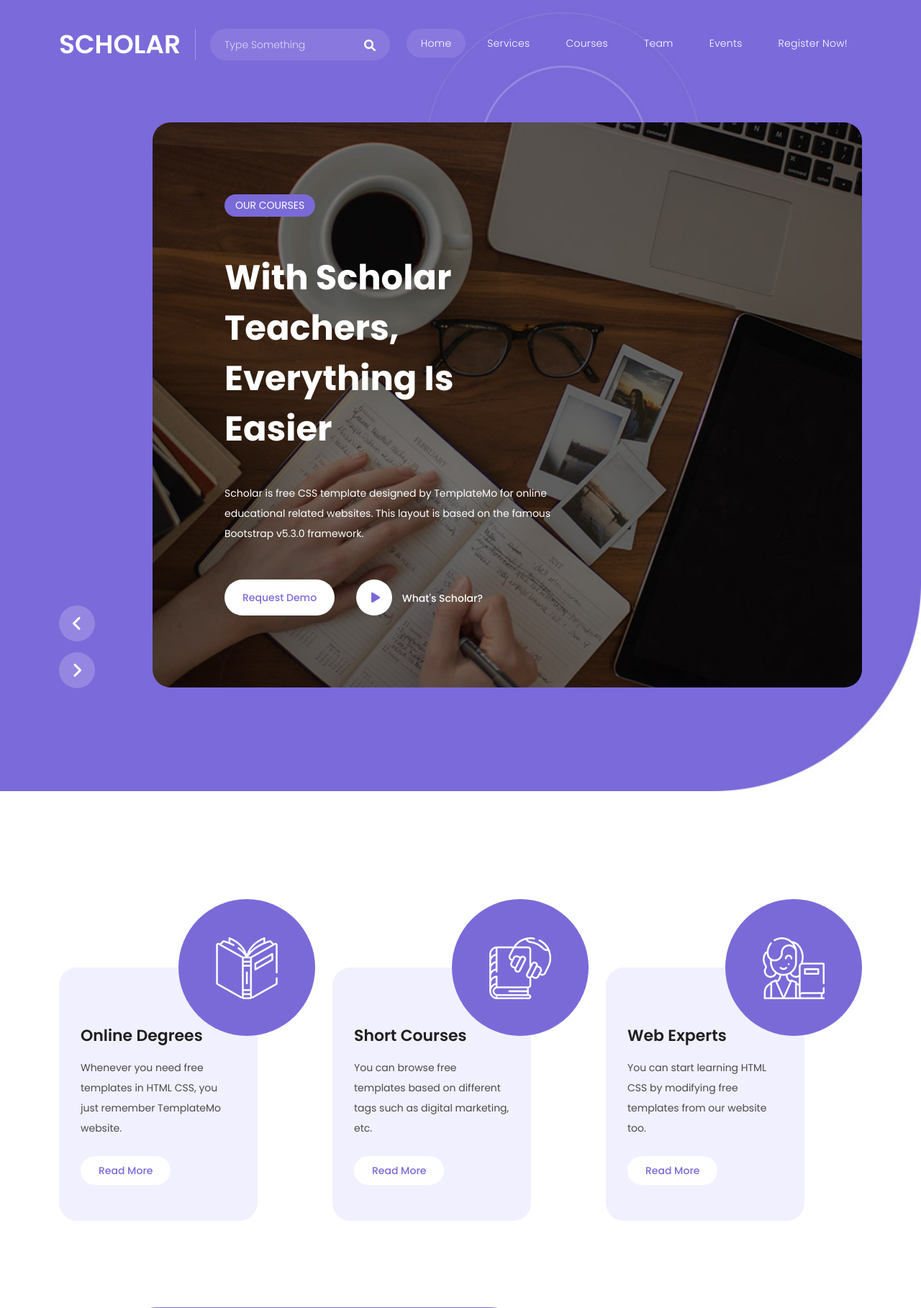
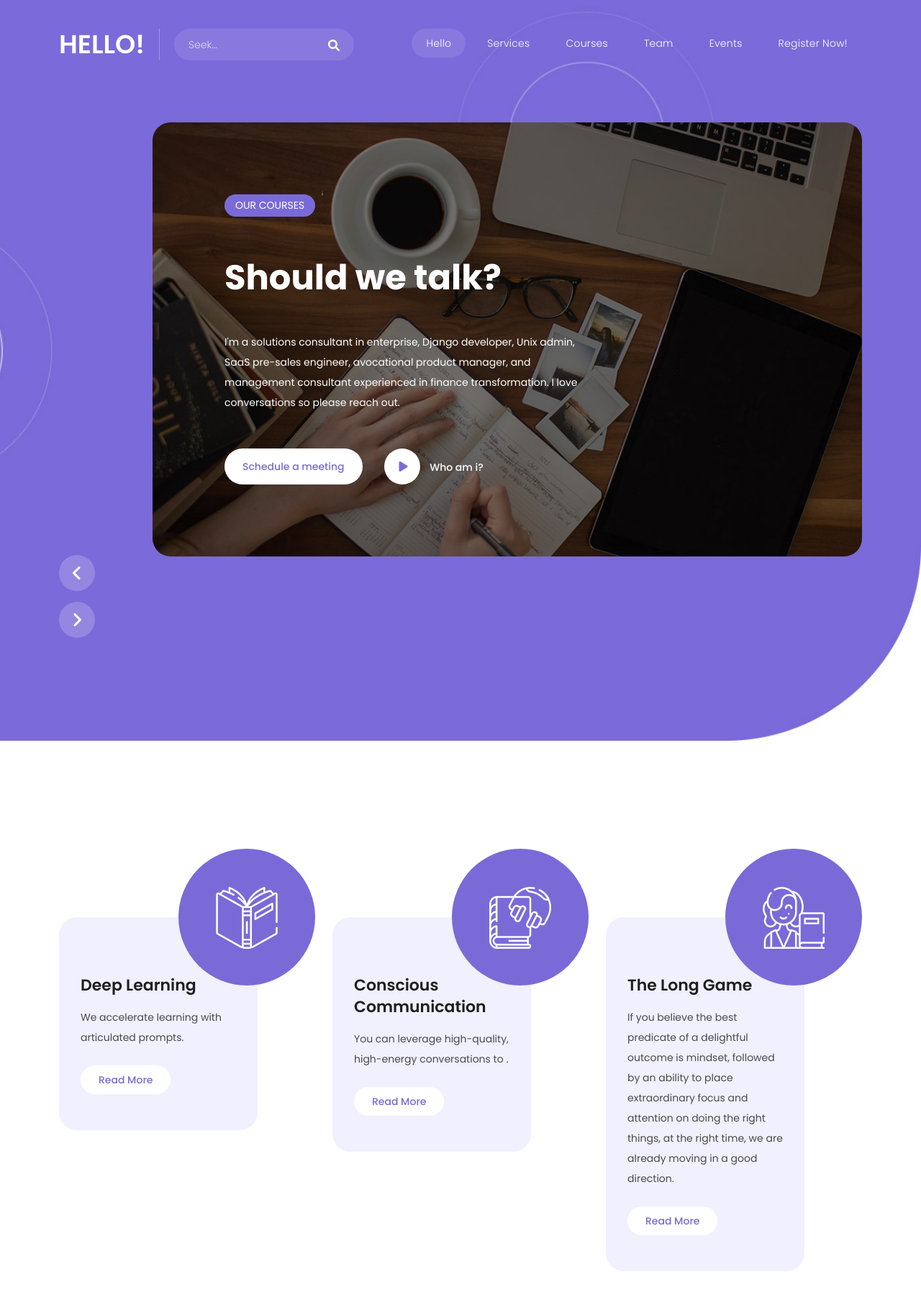
Before and after one commit to kjon-life/kjon_django, a Django app: page / in a window 1280 px wide. Shown: the top 1817 px of the page at 72% size. Run offline with Django 5.2, Linux system fonts and the light colour scheme; some libraries are stand-ins or nearby versions.

Commit message:
chore: Generate some placeholder content

```diff
--- a/hello/templates/hello/index.html
+++ b/hello/templates/hello/index.html
@@ -7,7 +7,7 @@
     <meta name="viewport" content="width=device-width, initial-scale=1, shrink-to-fit=no">
     <link href="https://fonts.googleapis.com/css2?family=Poppins:wght@100;200;300;400;500;600;700;800;900&display=swap" rel="stylesheet">
 
-    <title>Scholar - Online School HTML5 Template</title>
+    <title>say hello &middot; jonhwilliams</title>
 
     <!-- Bootstrap core CSS -->
     <link href="vendor/bootstrap/css/bootstrap.min.css" rel="stylesheet">
@@ -19,13 +19,7 @@
     <link rel="stylesheet" href="assets/css/owl.css">
     <link rel="stylesheet" href="assets/css/animate.css">
     <link rel="stylesheet"href="https://unpkg.com/swiper@7/swiper-bundle.min.css"/>
-<!--
 
-TemplateMo 586 Scholar
-
-https://templatemo.com/tm-586-scholar
-
--->
   </head>
 
 <body>
@@ -51,20 +45,20 @@ https://templatemo.com/tm-586-scholar
                 <nav class="main-nav">
                     <!-- ***** Logo Start ***** -->
                     <a href="index.html" class="logo">
-                        <h1>Scholar</h1>
+                        <h1>Hello!</h1>
                     </a>
                     <!-- ***** Logo End ***** -->
                     <!-- ***** Serach Start ***** -->
                     <div class="search-input">
                       <form id="search" action="#">
-                        <input type="text" placeholder="Type Something" id='searchText' name="searchKeyword" onkeypress="handle" />
+                        <input type="text" placeholder="Seek..." id='searchText' name="searchKeyword" onkeypress="handle" />
                         <i class="fa fa-search"></i>
                       </form>
                     </div>
                     <!-- ***** Serach Start ***** -->
                     <!-- ***** Menu Start ***** -->
                     <ul class="nav">
-                      <li class="scroll-to-section"><a href="#top" class="active">Home</a></li>
+                      <li class="scroll-to-section"><a href="#top" class="active">Hello</a></li>
                       <li class="scroll-to-section"><a href="#services">Services</a></li>
                       <li class="scroll-to-section"><a href="#courses">Courses</a></li>
                       <li class="scroll-to-section"><a href="#team">Team</a></li>
@@ -90,14 +84,14 @@ https://templatemo.com/tm-586-scholar
             <div class="item item-1">
               <div class="header-text">
                 <span class="category">Our Courses</span>
-                <h2>With Scholar Teachers, Everything Is Easier</h2>
-                <p>Scholar is free CSS template designed by TemplateMo for online educational related websites. This layout is based on the famous Bootstrap v5.3.0 framework.</p>
+                <h2>Should we talk?</h2>
+                <p>I'm a solutions consultant in enterprise, Django developer, Unix admin, SaaS pre-sales engineer, avocational product manager, and management consultant experienced in finance transformation. I love conversations so please reach out.</p>
                 <div class="buttons">
                   <div class="main-button">
-                    <a href="#">Request Demo</a>
+                    <a href="#">Schedule a meeting</a>
                   </div>
                   <div class="icon-button">
-                    <a href="#"><i class="fa fa-play"></i> What's Scholar?</a>
+                    <a href="#"><i class="fa fa-play"></i> Who am i?</a>
                   </div>
                 </div>
               </div>
@@ -105,8 +99,8 @@ https://templatemo.com/tm-586-scholar
             <div class="item item-2">
               <div class="header-text">
                 <span class="category">Best Result</span>
-                <h2>Get the best result out of your effort</h2>
-                <p>You are allowed to use this template for any educational or commercial purpose. You are not allowed to re-distribute the template ZIP file on any other website.</p>
+                <h2>Succeed or Learn.</h2>
+                <p>Some of my favorite outcomes...</p>
                 <div class="buttons">
                   <div class="main-button">
                     <a href="#">Request Demo</a>
@@ -119,15 +113,15 @@ https://templatemo.com/tm-586-scholar
             </div>
             <div class="item item-3">
               <div class="header-text">
-                <span class="category">Online Learning</span>
-                <h2>Online Learning helps you save the time</h2>
-                <p>Lorem ipsum dolor sit amet, consectetur adipiscing elit, sed do eiusmod temporious incididunt ut labore et dolore magna aliqua suspendisse.</p>
+                <span class="category">Voracious Appetite</span>
+                <h2>AI makes you faster, but does it save you time?</h2>
+                <p>The nature of management and change, consectetur adipiscing elit, sed do eiusmod temporious incididunt ut labore et dolore magna aliqua suspendisse.</p>
                 <div class="buttons">
                   <div class="main-button">
                     <a href="#">Request Demo</a>
                   </div>
                   <div class="icon-button">
-                    <a href="#"><i class="fa fa-play"></i> What's Online Course?</a>
+                    <a href="#"><i class="fa fa-play"></i> What is AI?</a>
                   </div>
                 </div>
               </div>
@@ -144,11 +138,11 @@ https://templatemo.com/tm-586-scholar
         <div class="col-lg-4 col-md-6">
           <div class="service-item">
             <div class="icon">
-              <img src="assets/images/service-01.png" alt="online degrees">
+              <img src="assets/images/service-01.png" alt="deep learning">
             </div>
             <div class="main-content">
-              <h4>Online Degrees</h4>
-              <p>Whenever you need free templates in HTML CSS, you just remember TemplateMo website.</p>
+              <h4>Deep Learning</h4>
+              <p>We accelerate learning with articulated prompts.</p>
               <div class="main-button">
                 <a href="#">Read More</a>
               </div>
@@ -158,11 +152,11 @@ https://templatemo.com/tm-586-scholar
         <div class="col-lg-4 col-md-6">
           <div class="service-item">
             <div class="icon">
-              <img src="assets/images/service-02.png" alt="short courses">
+              <img src="assets/images/service-02.png" alt="conscious communication">
             </div>
             <div class="main-content">
-              <h4>Short Courses</h4>
-              <p>You can browse free templates based on different tags such as digital marketing, etc.</p>
+              <h4>Conscious Communication</h4>
+              <p>You can leverage high-quality, high-energy conversations to .</p>
               <div class="main-button">
                 <a href="#">Read More</a>
               </div>
@@ -172,11 +166,11 @@ https://templatemo.com/tm-586-scholar
         <div class="col-lg-4 col-md-6">
           <div class="service-item">
             <div class="icon">
-              <img src="assets/images/service-03.png" alt="web experts">
+              <img src="assets/images/service-03.png" alt="the long game">
             </div>
             <div class="main-content">
-              <h4>Web Experts</h4>
-              <p>You can start learning HTML CSS by modifying free templates from our website too.</p>
+              <h4>The Long Game</h4>
+              <p>If you believe the best predicate of a delightful outcome is mindset, followed by an ability to place extraordinary focus and attention on doing the right things, at the right time, we are already moving in a good direction.</p>
               <div class="main-button">
                 <a href="#">Read More</a>
               </div>
@@ -195,12 +189,12 @@ https://templatemo.com/tm-586-scholar
             <div class="accordion-item">
               <h2 class="accordion-header" id="headingOne">
                 <button class="accordion-button" type="button" data-bs-toggle="collapse" data-bs-target="#collapseOne" aria-expanded="true" aria-controls="collapseOne">
-                  Where shall we begin?
+                  Where to begin?
                 </button>
               </h2>
               <div id="collapseOne" class="accordion-collapse collapse show" aria-labelledby="headingOne" data-bs-parent="#accordionExample">
                 <div class="accordion-body">
-                  Dolor <strong>almesit amet</strong>, consectetur adipiscing elit, sed doesn't eiusmod tempor incididunt ut labore consectetur <code>adipiscing</code> elit, sed do eiusmod tempor incididunt ut labore et dolore magna aliqua. Quis ipsum suspendisse ultrices gravida.
+                  I think <strong>zcal</strong> is the fastest way to schedule every meeting. No more emailing back-and-forth, switching tabs to see your calendar, or checking off time slots to find the best meeting time. Schedule 1-on-1's, team meetings, and more with our modern, easy-to-use web app. Try scheduling a meeting with me here.
                 </div>
               </div>
             </div>
@@ -212,31 +206,31 @@ https://templatemo.com/tm-586-scholar
               </h2>
               <div id="collapseTwo" class="accordion-collapse collapse" aria-labelledby="headingTwo" data-bs-parent="#accordionExample">
                 <div class="accordion-body">
-                  Dolor <strong>almesit amet</strong>, consectetur adipiscing elit, sed doesn't eiusmod tempor incididunt ut labore consectetur <code>adipiscing</code> elit, sed do eiusmod tempor incididunt ut labore et dolore magna aliqua. Quis ipsum suspendisse ultrices gravida.
+                  'tres faciunt collegium - three makes company (an organization)'
                 </div>
               </div>
             </div>
             <div class="accordion-item">
               <h2 class="accordion-header" id="headingThree">
                 <button class="accordion-button collapsed" type="button" data-bs-toggle="collapse" data-bs-target="#collapseThree" aria-expanded="false" aria-controls="collapseThree">
-                  Why SCHOLAR is the best?
+                  Which LLM is the best?
                 </button>
               </h2>
               <div id="collapseThree" class="accordion-collapse collapse" aria-labelledby="headingThree" data-bs-parent="#accordionExample">
                 <div class="accordion-body">
-                  There are more than one hundred responsive HTML templates to choose from <strong>Template</strong>Mo website. You can browse by different tags or categories.
+                  If you need high EQ/high IQ input on building systems that work,
                 </div>
               </div>
             </div>
             <div class="accordion-item">
               <h2 class="accordion-header" id="headingFour">
                 <button class="accordion-button collapsed" type="button" data-bs-toggle="collapse" data-bs-target="#collapseFour" aria-expanded="false" aria-controls="collapseFour">
-                  Do we get the best support?
+                  What is your most precious resource?
                 </button>
               </h2>
               <div id="collapseFour" class="accordion-collapse collapse" aria-labelledby="headingFour" data-bs-parent="#accordionExample">
                 <div class="accordion-body">
-                  You can also search on Google with specific keywords such as <code>templatemo business templates, templatemo gallery templates, admin dashboard templatemo, 3-column templatemo, etc.</code>
+                  Table stakes revolve around <code>time, talent, resources, speed, &amp; quality.</code>
                 </div>
               </div>
             </div>
@@ -244,8 +238,8 @@ https://templatemo.com/tm-586-scholar
         </div>
         <div class="col-lg-5 align-self-center">
           <div class="section-heading">
-            <h6>About Us</h6>
-            <h2>What make us the best academy online?</h2>
+            <h6>About Me</h6>
+            <h2>How have I contributed?</h2>
             <p>Lorem ipsum dolor sit amet, consectetur adipiscing elit, sed do eiusmod tempor incididunt ut labore et dolore magna aliqua. Quis ipsum suspendisse ultrices gravid risus commodo.</p>
             <div class="main-button">
               <a href="#">Discover More</a>
@@ -271,13 +265,13 @@ https://templatemo.com/tm-586-scholar
           <a class="is_active" href="#!" data-filter="*">Show All</a>
         </li>
         <li>
-          <a href="#!" data-filter=".design">Webdesign</a>
+          <a href="#!" data-filter=".unix">Unix</a>
         </li>
         <li>
-          <a href="#!" data-filter=".development">Development</a>
+          <a href="#!" data-filter=".django">Django</a>
         </li>
         <li>
-          <a href="#!" data-filter=".wordpress">Wordpress</a>
+          <a href="#!" data-filter=".rust">Rust</a>
         </li>
       </ul>
       <div class="row event_box">
@@ -285,12 +279,12 @@ https://templatemo.com/tm-586-scholar
           <div class="events_item">
             <div class="thumb">
               <a href="#"><img src="assets/images/course-01.jpg" alt=""></a>
-              <span class="category">Webdesign</span>
+              <span class="category">Unix</span>
               <span class="price"><h6><em>$</em>160</h6></span>
             </div>
             <div class="down-content">
               <span class="author">Stella Blair</span>
-              <h4>Learn Web Design</h4>
+              <h4>Unix is the foundation</h4>
             </div>
           </div>
         </div>
@@ -298,12 +292,12 @@ https://templatemo.com/tm-586-scholar
           <div class="events_item">
             <div class="thumb">
               <a href="#"><img src="assets/images/course-02.jpg" alt=""></a>
-              <span class="category">Development</span>
+              <span class="category">Django</span>
               <span class="price"><h6><em>$</em>340</h6></span>
             </div>
             <div class="down-content">
               <span class="author">Cindy Walker</span>
-              <h4>Web Development Tips</h4>
+              <h4>The present is Python</h4>
             </div>
           </div>
         </div>
@@ -311,12 +305,12 @@ https://templatemo.com/tm-586-scholar
           <div class="events_item">
             <div class="thumb">
               <a href="#"><img src="assets/images/course-03.jpg" alt=""></a>
-              <span class="category">Wordpress</span>
+              <span class="category">Rust</span>
               <span class="price"><h6><em>$</em>640</h6></span>
             </div>
             <div class="down-content">
               <span class="author">David Hutson</span>
-              <h4>Latest Web Trends</h4>
+              <h4>The future is Rust</h4>
             </div>
           </div>
         </div>
@@ -324,12 +318,12 @@ https://templatemo.com/tm-586-scholar
           <div class="events_item">
             <div class="thumb">
               <a href="#"><img src="assets/images/course-04.jpg" alt=""></a>
-              <span class="category">Development</span>
+              <span class="category">Belong</span>
               <span class="price"><h6><em>$</em>450</h6></span>
             </div>
             <div class="down-content">
               <span class="author">Stella Blair</span>
-              <h4>Online Learning Steps</h4>
+              <h4>Community is the glue</h4>
             </div>
           </div>
         </div>
@@ -337,12 +331,12 @@ https://templatemo.com/tm-586-scholar
           <div class="events_item">
             <div class="thumb">
               <a href="#"><img src="assets/images/course-05.jpg" alt=""></a>
-              <span class="category">Wordpress</span>
+              <span class="category">Fit</span>
               <span class="price"><h6><em>$</em>320</h6></span>
             </div>
             <div class="down-content">
               <span class="author">Sophia Rose</span>
-              <h4>Be a WordPress Master</h4>
+              <h4>Diet, Fashion, &amp; Fitness</h4>
             </div>
           </div>
         </div>
@@ -350,12 +344,12 @@ https://templatemo.com/tm-586-scholar
           <div class="events_item">
             <div class="thumb">
               <a href="#"><img src="assets/images/course-06.jpg" alt=""></a>
-              <span class="category">Webdesign</span>
+              <span class="category">Movement</span>
               <span class="price"><h6><em>$</em>240</h6></span>
             </div>
             <div class="down-content">
               <span class="author">David Hutson</span>
-              <h4>Full Stack Developer</h4>
+              <h4>The celebration of Life</h4>
             </div>
           </div>
         </div>
@@ -435,8 +429,8 @@ https://templatemo.com/tm-586-scholar
           <div class="team-member">
             <div class="main-content">
               <img src="assets/images/member-03.jpg" alt="">
-              <span class="category">Full Stack Master</span>
-              <h4>David Hutson</h4>
+              <span class="category">Infrastructure</span>
+              <h4>Jon Williams</h4>
               <ul class="social-icons">
                 <li><a href="#"><i class="fab fa-facebook"></i></a></li>
                 <li><a href="#"><i class="fab fa-twitter"></i></a></li>
@@ -469,27 +463,28 @@ https://templatemo.com/tm-586-scholar
         <div class="col-lg-7">
           <div class="owl-carousel owl-testimonials">
             <div class="item">
-              <p>“Please tell your friends or collegues about TemplateMo website. Anyone can access the website to download free templates. Thank you for visiting.”</p>
+              <p>“We are here for the joy of the journey.”</p>
               <div class="author">
                 <img src="assets/images/testimonial-author.jpg" alt="">
-                <span class="category">Full Stack Master</span>
-                <h4>Claude David</h4>
+                <span class="category">Team Player</span>
+                <h4>Jon Williams</h4>
               </div>
             </div>
             <div class="item">
-              <p>“Lorem ipsum dolor sit amet, consectetur adipiscing elit, sed do eiusmod tempor incididunt ut labore et dolore magna aliqua. Quis ipsum suspendisse ultrices gravid.”</p>
+              <p>“We use curiosity and impact analysis to help people make sense of our opportunities to take action. We see stress-reduction, get clarity, resolve conflicts, and provide value to those who rely on us for solutions with SaaS. This leads to better outcomes, and we attract &amp; retain better players and build stronger teams.”</p>
               <div class="author">
                 <img src="assets/images/testimonial-author.jpg" alt="">
-                <span class="category">UI Expert</span>
-                <h4>Thomas Jefferson</h4>
+                <span class="category">Solutions Consultant</span>
+                <h4>Jon Williams</h4>
               </div>
             </div>
             <div class="item">
-              <p>“Scholar is free website template provided by TemplateMo for educational related websites. This CSS layout is based on Bootstrap v5.3.0 framework.”</p>
+              <p>“i help people
+                🦄 train their unicorns™”</p>
               <div class="author">
                 <img src="assets/images/testimonial-author.jpg" alt="">
-                <span class="category">Digital Animator</span>
-                <h4>Stella Blair</h4>
+                <span class="category">Growth Engineer</span>
+                <h4>Jon H. Williams</h4>
               </div>
             </div>
           </div>
@@ -497,8 +492,11 @@ https://templatemo.com/tm-586-scholar
         <div class="col-lg-5 align-self-center">
           <div class="section-heading">
             <h6>TESTIMONIALS</h6>
-            <h2>What they say about us?</h2>
-            <p>You can search free CSS templates on Google using different keywords such as templatemo portfolio, templatemo gallery, templatemo blue color, etc.</p>
+            <h2>Who am I?</h2>
+            <p>🌡️ as a solutions consultant (RevOps, pre-sales, management consulting)
+              ⏱️ measure for radical results
+              🏄 build GTM systems that work
+              🕹️ play the long game to belong</p>
           </div>
         </div>
       </div>
@@ -525,8 +523,8 @@ https://templatemo.com/tm-586-scholar
               <div class="col-lg-9">
                 <ul>
                   <li>
-                    <span class="category">Web Design</span>
-                    <h4>UI Best Practices</h4>
+                    <span class="category">Django Infrastructure</span>
+                    <h4>Recommended Practice</h4>
                   </li>
                   <li>
                     <span>Date:</span>
@@ -538,7 +536,7 @@ https://templatemo.com/tm-586-scholar
                   </li>
                   <li>
                     <span>Price:</span>
-                    <h6>$120</h6>
+                    <h6>$1200</h6>
                   </li>
                 </ul>
                 <a href="#"><i class="fa fa-angle-right"></i></a>
@@ -557,8 +555,8 @@ https://templatemo.com/tm-586-scholar
               <div class="col-lg-9">
                 <ul>
                   <li>
-                    <span class="category">Front End</span>
-                    <h4>New Design Trend</h4>
+                    <span class="category">Serverless on Fly.io</span>
+                    <h4>DevOps</h4>
                   </li>
                   <li>
                     <span>Date:</span>
@@ -589,8 +587,8 @@ https://templatemo.com/tm-586-scholar
               <div class="col-lg-9">
                 <ul>
                   <li>
-                    <span class="category">Full Stack</span>
-                    <h4>Web Programming</h4>
+                    <span class="category">Production APIs with Rust</span>
+                    <h4>API Programming</h4>
                   </li>
                   <li>
                     <span>Date:</span>
@@ -619,9 +617,9 @@ https://templatemo.com/tm-586-scholar
       <div class="row">
         <div class="col-lg-6  align-self-center">
           <div class="section-heading">
-            <h6>Contact Us</h6>
-            <h2>Feel free to contact us anytime</h2>
-            <p>Thank you for choosing our templates. We provide you best CSS templates at absolutely 100% free of charge. You may support us by sharing our website to your friends.</p>
+            <h6>Get in touch</h6>
+            <h2>Build your network</h2>
+            <p>Thank you for visiting. I love building community where we can belong. Please support that by connecting.</p>
             <div class="special-offer">
               <span class="offer">off<br><em>50%</em></span>
               <h6>Valide: <em>24 April 2036</em></h6>
@@ -665,7 +663,7 @@ https://templatemo.com/tm-586-scholar
   <footer>
     <div class="container">
       <div class="col-lg-12">
-        <p>Copyright © 2036 Scholar Organization. All rights reserved. &nbsp;&nbsp;&nbsp; Design: <a href="https://templatemo.com" rel="nofollow" target="_blank">TemplateMo</a></p>
+        <p>Copyright © 2024 Jon H. Williams. All rights reserved. &nbsp;&nbsp;&nbsp; Design: <a href="https://templatemo.com" rel="nofollow" target="_blank">TemplateMo</a></p>
       </div>
     </div>
   </footer>
```
